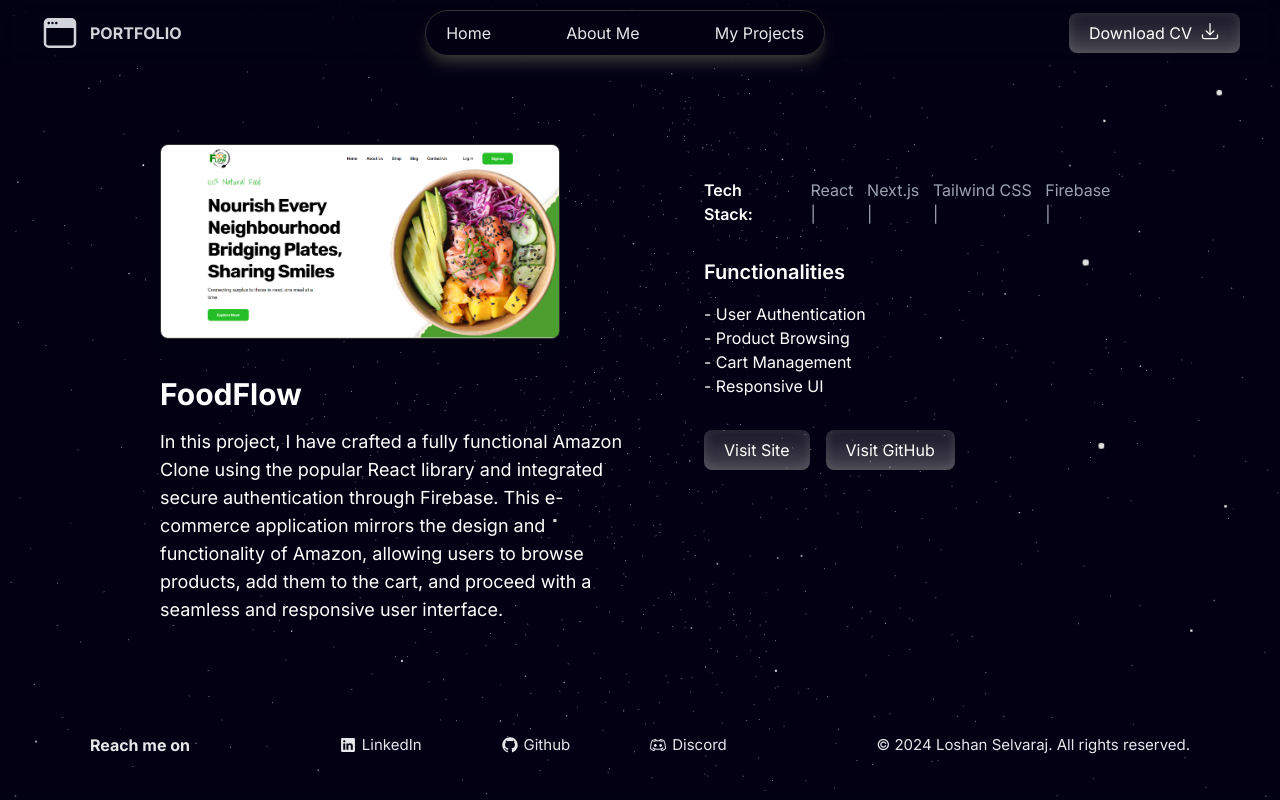
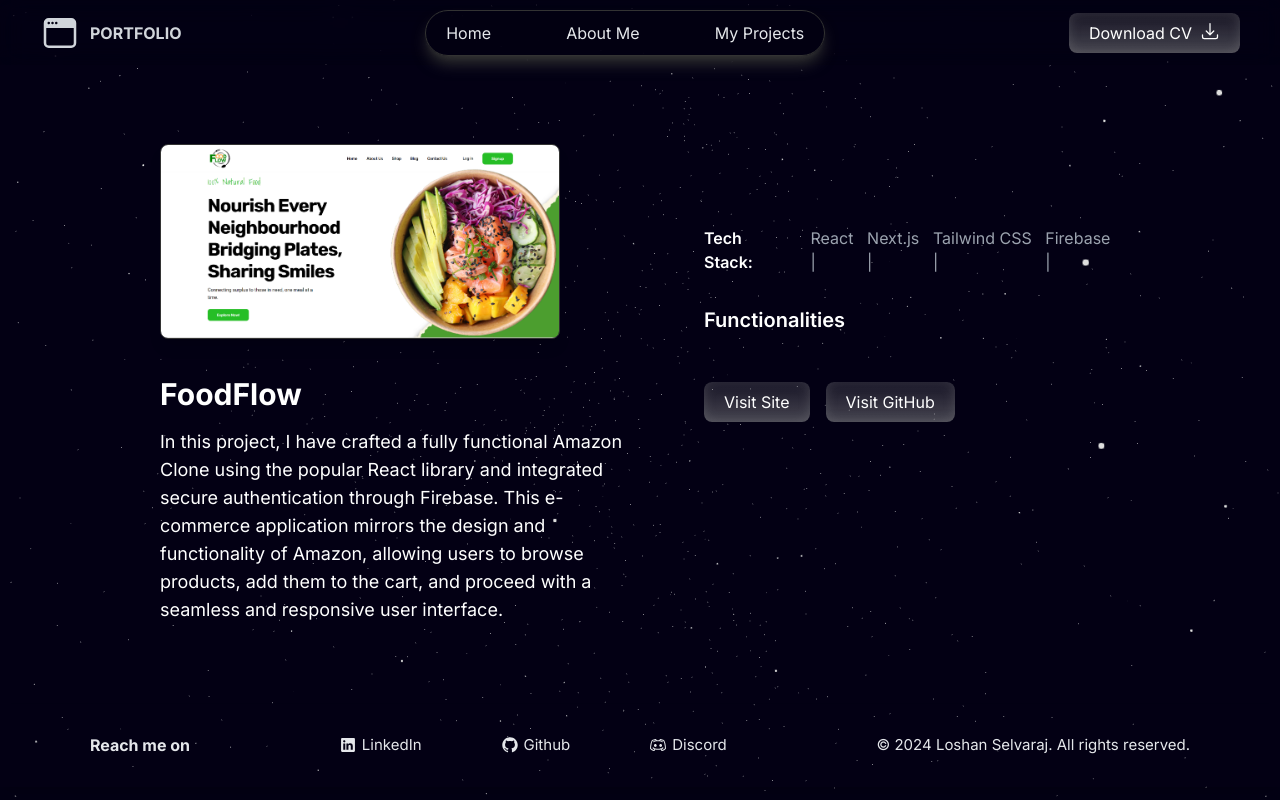
Before and after one commit to loshan20011/portfolio, a Next.js app: page /projects/Foodflow in a window 1280 px wide. Built offline with nearby package versions, Linux system fonts and the light colour scheme; a web font is replaced by a local one.

Commit message:
functionality-removed

```diff
--- a/app/projects/Foodflow/page.tsx
+++ b/app/projects/Foodflow/page.tsx
@@ -12,10 +12,10 @@ const page = () => {
             title="FoodFlow"
             description="In this project, I have crafted a fully functional Amazon Clone using the popular React library and integrated secure authentication through Firebase. This e-commerce application mirrors the design and functionality of Amazon, allowing users to browse products, add them to the cart, and proceed with a seamless and responsive user interface."
             techStack={["React", "Next.js", "Tailwind CSS", "Firebase"]}
-            functionalities={["User Authentication", "Product Browsing", "Cart Management", "Responsive UI"]}
-            // onclick={() => {
-            //   window.open("https://clone-45ed0.web.app/", "_blank");
-            // }}
+            // functionalities={["User Authentication", "Product Browsing", "Cart Management", "Responsive UI"]}
+            onclick={() => {
+              window.open("https://clone-45ed0.web.app/", "_blank");
+            }}
           />
     </div>
   )
--- a/app/projects/page.tsx
+++ b/app/projects/page.tsx
@@ -9,8 +9,8 @@ type Props = {
   title: string;
   description: string;
   techStack: string[];
-  functionalities: string[];
-  // onclick: () => void;
+  // functionalities: string[];
+  onclick: () => void;
 }
 
 const Page = ({
@@ -19,8 +19,8 @@ const Page = ({
   title,
   description,
   techStack,
-  functionalities,
-  // onclick,
+  // functionalities,
+  onclick,
 }: Props) => {
   return (
     <div className="md:h-[88vh] w-full flex flex-row justify-center md:items-center">
@@ -34,7 +34,7 @@ const Page = ({
               width={800}
               height={200}
               className="object-cover md:[500px] rounded-lg shadow-lg border border-[#333333]"
-              // onClick={onclick}
+              onClick={onclick}
             />
           </div>
           <h1 className="text-white md:text-left mt-16 md:mt-8 mb-4 text-3xl font-bold">
@@ -59,17 +59,17 @@ const Page = ({
           </div>
           <div className="text-white mb-8 md:ml-0">
             <h2 className="text-xl font-semibold mb-4">Functionalities</h2>
-            {functionalities.map((functional, index) => (
+            {/* {functionalities.map((functional, index) => (
               <div key={index}>
                 <div className="block md:hidden text-white">- {functional}</div>
                 <div className="hidden md:block text-white">- {functional}</div>
               </div>
-            ))}
+            ))} */}
           </div>
           <div className="flex flex-row gap-4 w-full mb-14 ">
             <div className="py-2 px-5 button-primary text-center text-white cursor-pointer rounded-lg max-w-[200px]">
               <button
-                // onClick={onclick}
+                onClick={onclick}
               >
                 Visit Site
               </button>
@@ -77,7 +77,7 @@ const Page = ({
 
             <div className="py-2 px-5 button-primary text-center text-white cursor-pointer rounded-lg max-w-[200px]">
               <button
-                // onClick={ onclick }
+                onClick={ onclick }
               >
                 Visit GitHub
               </button>
```
